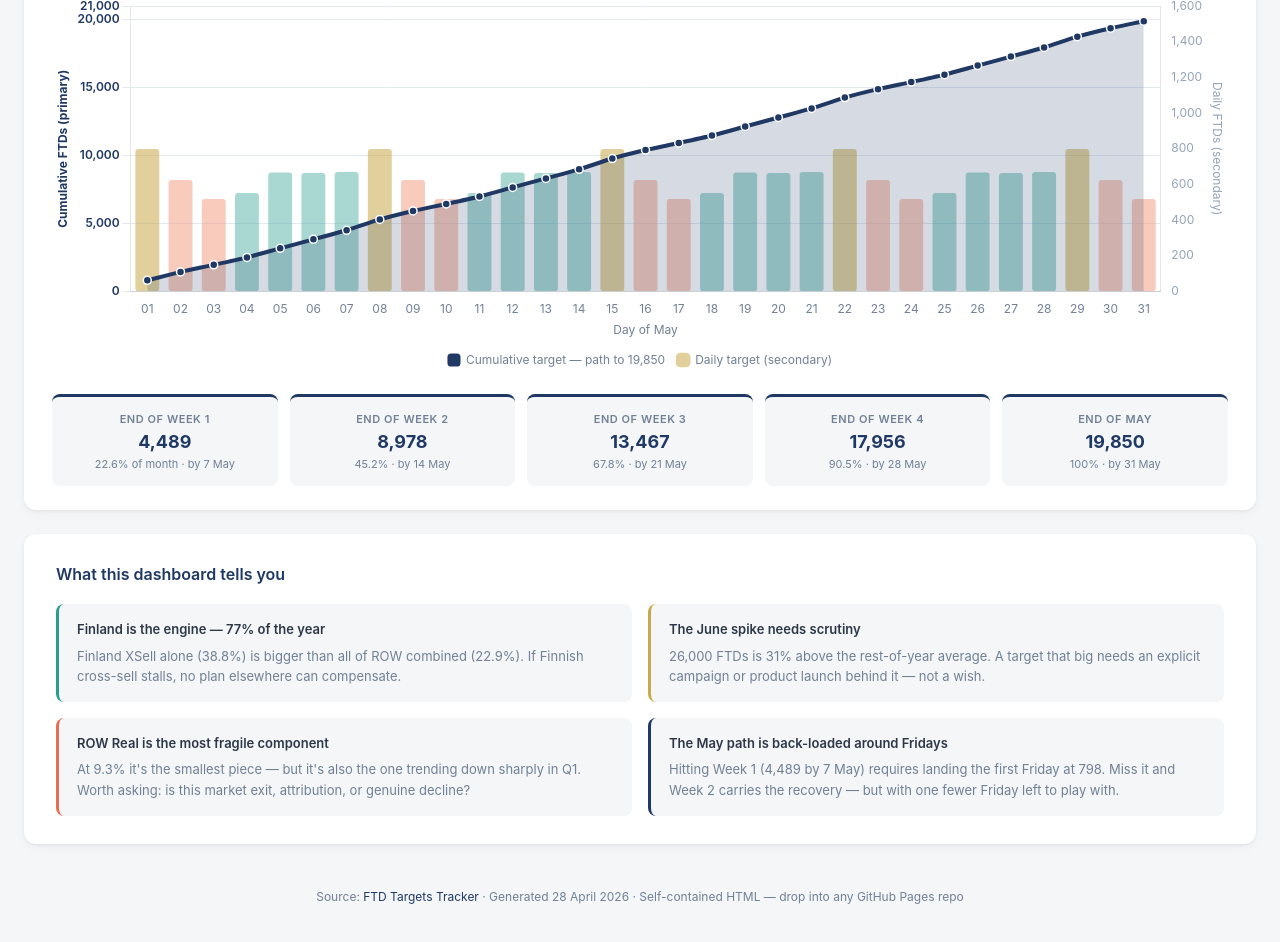
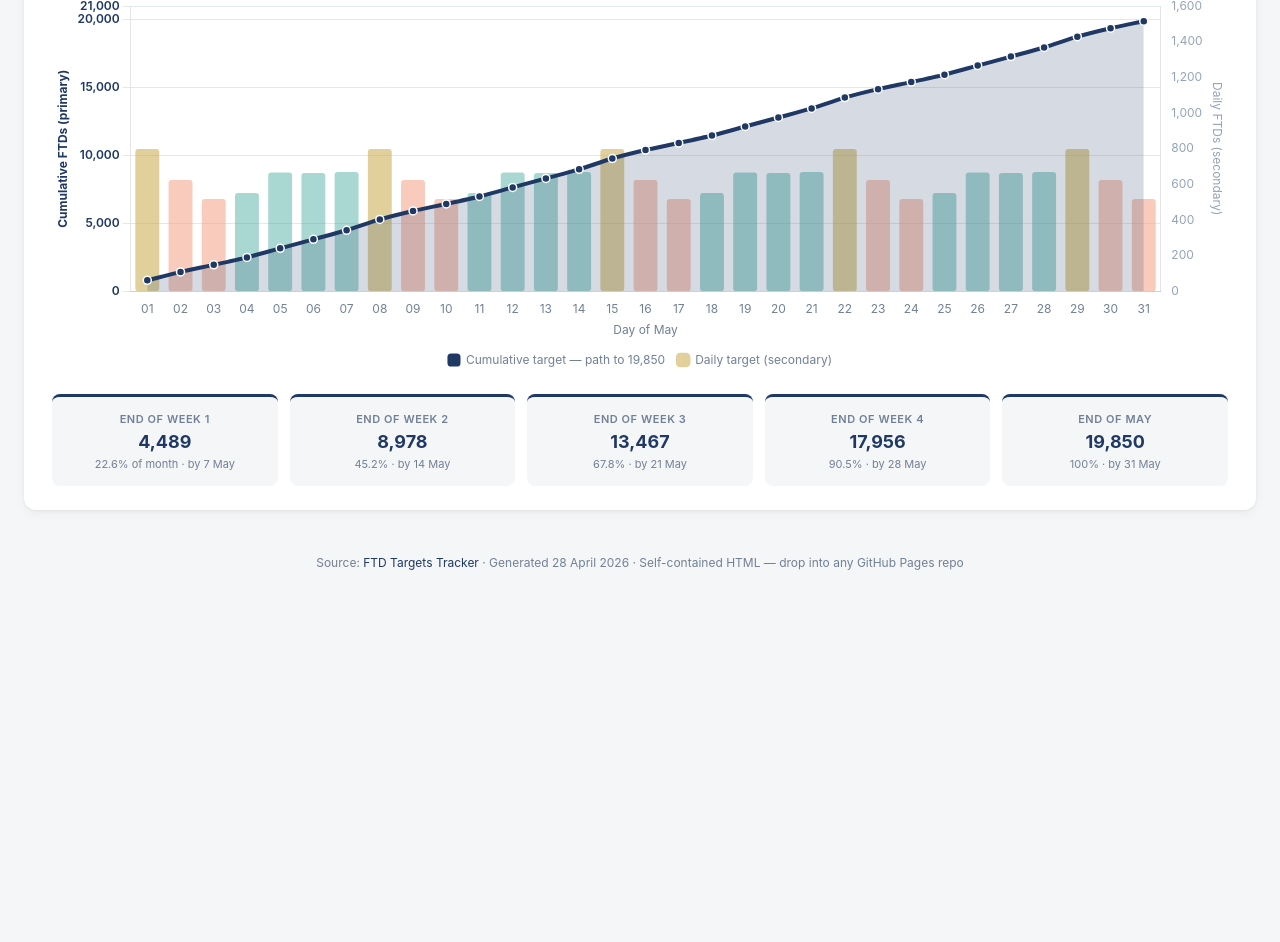
Before and after one commit to sambrownwildz/FTDRunRates, a plain HTML site: page index.html in a window 1280 px wide. Shown: the part 1265-2207 px from the top of the page. After the commit the page ends 1881 px from the top, so only its background shows below. Drawn offline with nearby package versions, Linux system fonts and the light colour scheme.

Commit message:
Update index.html

```diff
--- a/index.html
+++ b/index.html
@@ -431,30 +431,6 @@
     <div class="milestone"><div class="label">End of May</div><div class="value">19,850</div><div class="sub">100% · by 31 May</div></div>
   </div>
 </div>
-
-<!-- INSIGHTS -->
-<div class="insights">
-  <h2>What this dashboard tells you</h2>
-  <div class="insight-grid">
-    <div class="insight teal">
-      <h3>Finland is the engine — 77% of the year</h3>
-      <p>Finland XSell alone (38.8%) is bigger than all of ROW combined (22.9%). If Finnish cross-sell stalls, no plan elsewhere can compensate.</p>
-    </div>
-    <div class="insight gold">
-      <h3>The June spike needs scrutiny</h3>
-      <p>26,000 FTDs is 31% above the rest-of-year average. A target that big needs an explicit campaign or product launch behind it — not a wish.</p>
-    </div>
-    <div class="insight coral">
-      <h3>ROW Real is the most fragile component</h3>
-      <p>At 9.3% it's the smallest piece — but it's also the one trending down sharply in Q1. Worth asking: is this market exit, attribution, or genuine decline?</p>
-    </div>
-    <div class="insight">
-      <h3>The May path is back-loaded around Fridays</h3>
-      <p>Hitting Week 1 (4,489 by 7 May) requires landing the first Friday at 798. Miss it and Week 2 carries the recovery — but with one fewer Friday left to play with.</p>
-    </div>
-  </div>
-</div>
-
 <div class="footer">
   Source: <a href="https://docs.google.com/spreadsheets/d/1ueQFJ_YqUPq8flWDR3BF7pPqPcyzOevZzESGl4cQopU/edit">FTD Targets Tracker</a>
   · Generated 28 April 2026 · Self-contained HTML — drop into any GitHub Pages repo
```
